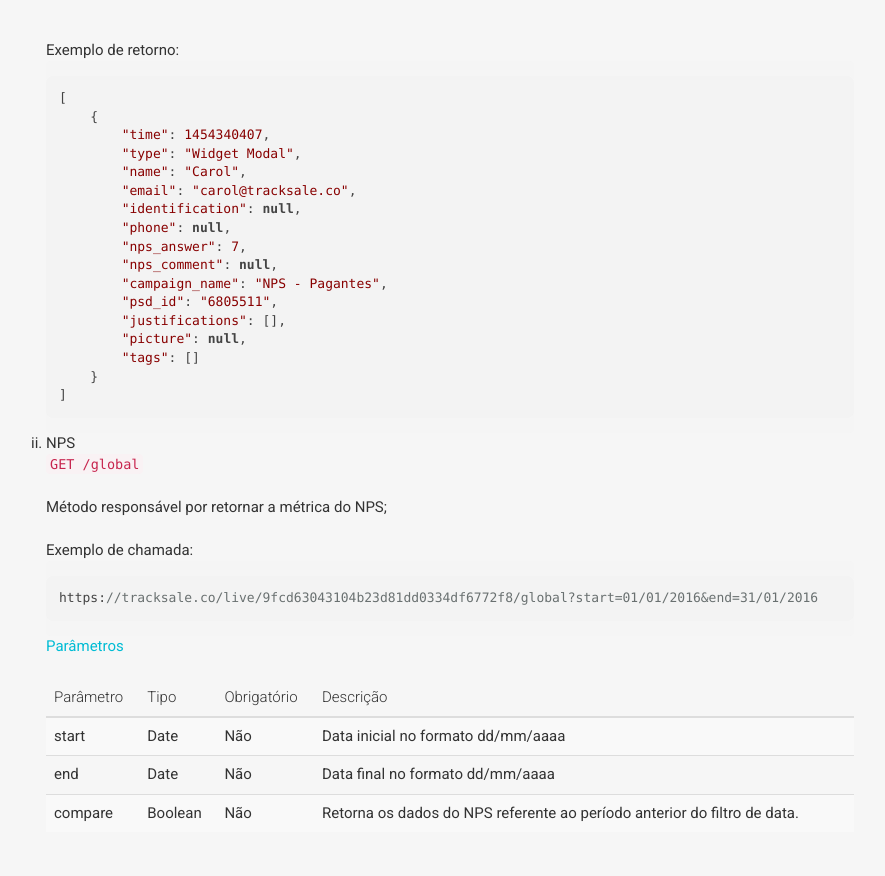
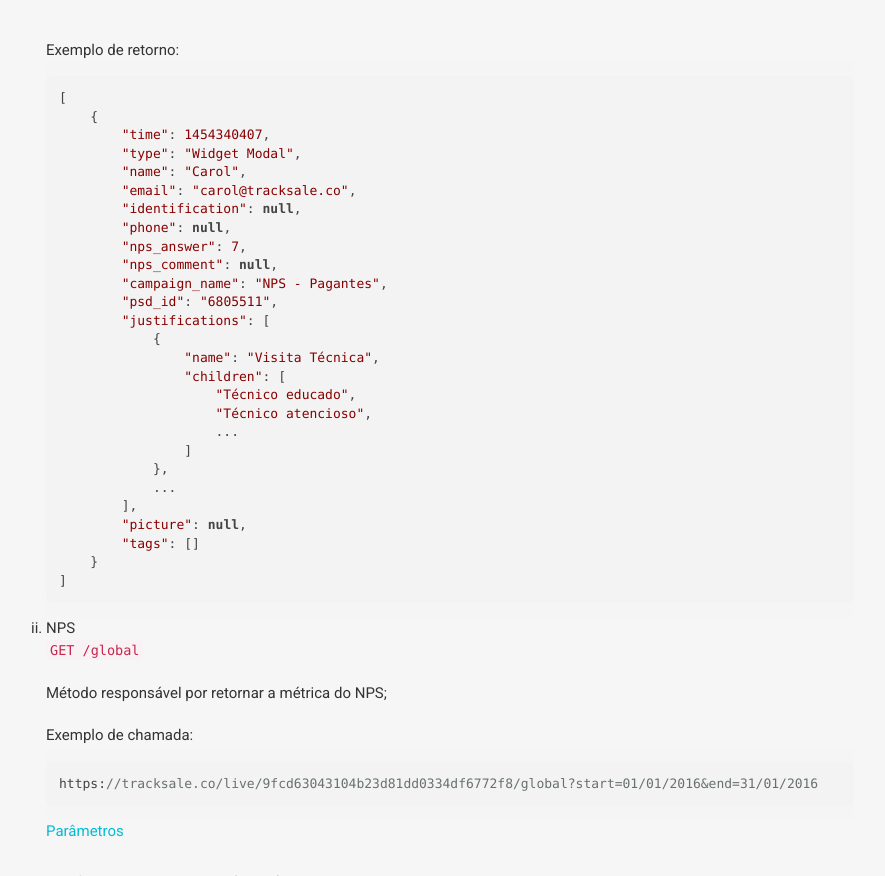
Before and after one commit to Lothav/tracksale-api, a website: page index.html in a window 1280 px wide. Shown: the part 9066-9942 px from the top of the page, without its empty margins (64-949 px from the left). Drawn offline with nearby package versions, Linux system fonts and the light colour scheme; some packages are replaced by stand-ins of ours; a script that the page names is missing.

Commit message:
Update index.html

```diff
--- a/index.html
+++ b/index.html
@@ -589,7 +589,17 @@
         "nps_comment": null,
         "campaign_name": "NPS - Pagantes",
         "psd_id": "6805511",
-        "justifications": [],
+        "justifications": [
+            {
+                "name": "Visita Técnica",
+                "children": [
+                    "Técnico educado",
+                    "Técnico atencioso",
+                    ...
+                ]
+            },
+            ...
+        ],
         "picture": null,
         "tags": []
     }
```
